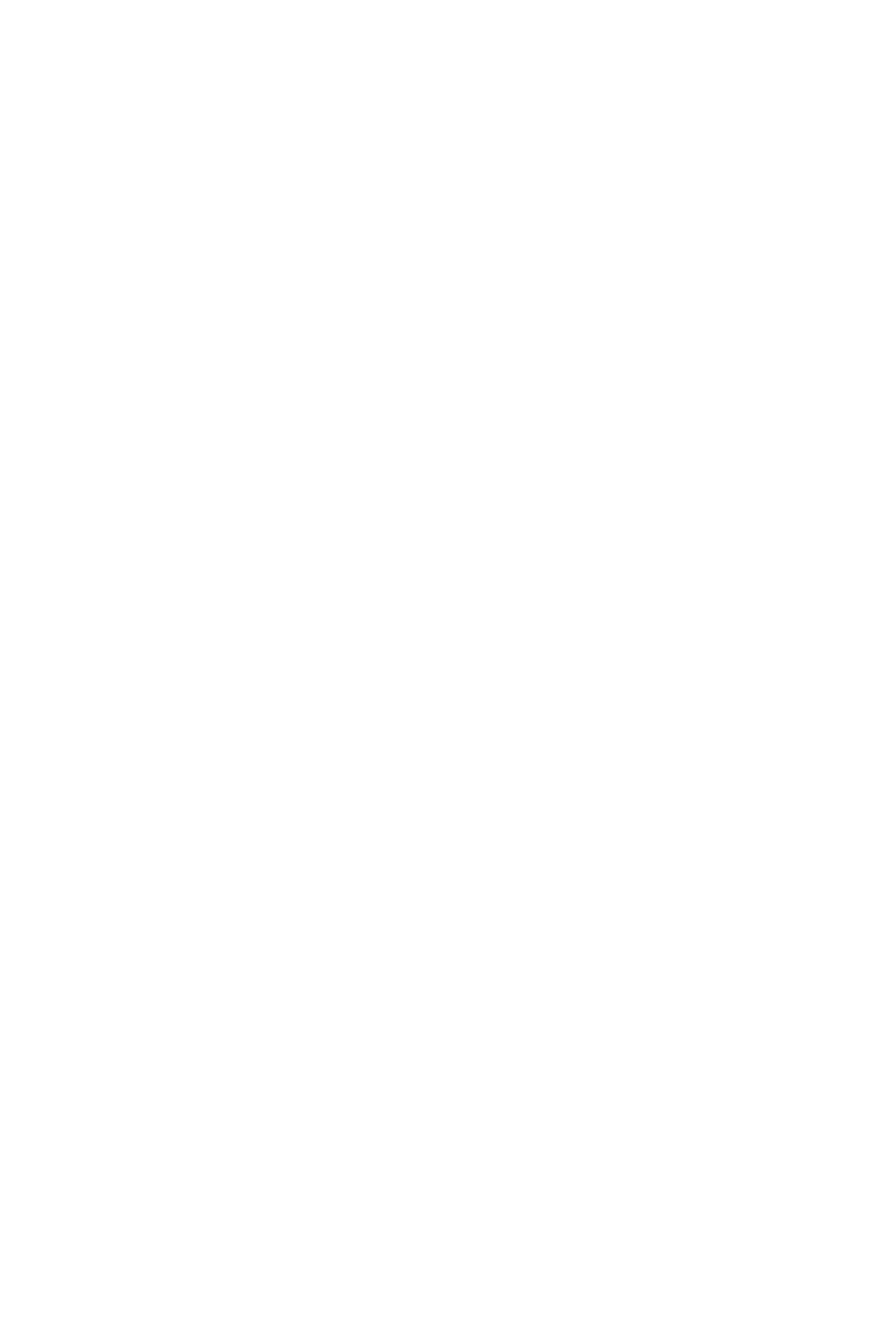
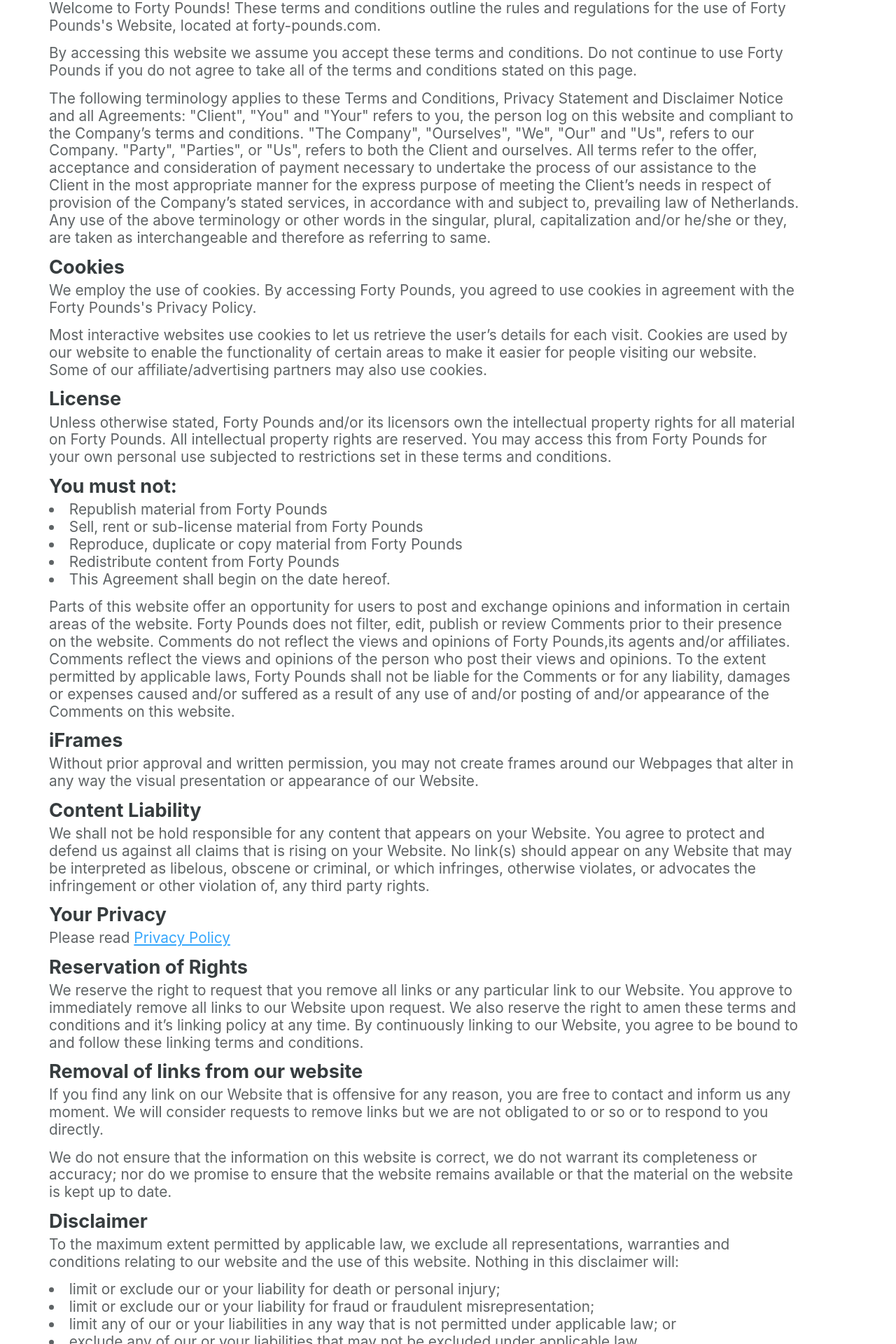
Before and after one commit to ruairidhflint/40lbs-frontend, a React (Create React App) app: page /terms in a window 1280 px wide. Shown: the part 240-2160 px from the top of the page at 70% size. Before the commit the page ends 800 px from the top, so only its background shows below. Built offline with nearby package versions, Linux system fonts and the light colour scheme.

Commit message:
Responsively style terms and conditions page

```diff
--- a/src/App.js
+++ b/src/App.js
@@ -5,6 +5,7 @@ import { Route } from 'react-router-dom';
 import Navigation from './Components/LandingPageComponents/Navigation';
 import LandingPage from './Views/Landing';
 import LoginRegister from './Views/LoginRegister';
+import TermsAndConditions from './Views/TandC';
 
 function App() {
   return (
@@ -12,8 +13,8 @@ function App() {
       <Route path="/" component={Navigation} />
       <Route exact path="/" component={LandingPage} />
       <Route path="/(login|register)/" component={LoginRegister} />
+      <Route path="/terms" component={TermsAndConditions} />
     </div>
   );
 }
-
 export default App;
--- a/src/Views/TandC.js
+++ b/src/Views/TandC.js
@@ -1,8 +1,242 @@
 import React from 'react';
-import styled from 'styled-components'
+import styled from 'styled-components';
+import { Link } from 'react-router-dom';
 
 function TermsAndConditions() {
-    return (
-        <h1>Terms and Conditions</h1>
-    )
+  return (
+    <StyledTermContainer>
+      <h3>Terms and Conditions</h3>
+      <h6>Last Updated: 21/05/2020</h6>
+      <p>
+        Welcome to Forty Pounds! These terms and conditions outline the rules
+        and regulations for the use of Forty Pounds's Website, located at
+        forty-pounds.com.{' '}
+      </p>
+
+      <p>
+        By accessing this website we assume you accept these terms and
+        conditions. Do not continue to use Forty Pounds if you do not agree to
+        take all of the terms and conditions stated on this page.
+      </p>
+
+      <p>
+        The following terminology applies to these Terms and Conditions, Privacy
+        Statement and Disclaimer Notice and all Agreements: "Client", "You" and
+        "Your" refers to you, the person log on this website and compliant to
+        the Company’s terms and conditions. "The Company", "Ourselves", "We",
+        "Our" and "Us", refers to our Company. "Party", "Parties", or "Us",
+        refers to both the Client and ourselves. All terms refer to the offer,
+        acceptance and consideration of payment necessary to undertake the
+        process of our assistance to the Client in the most appropriate manner
+        for the express purpose of meeting the Client’s needs in respect of
+        provision of the Company’s stated services, in accordance with and
+        subject to, prevailing law of Netherlands. Any use of the above
+        terminology or other words in the singular, plural, capitalization
+        and/or he/she or they, are taken as interchangeable and therefore as
+        referring to same.{' '}
+      </p>
+
+      <h4>Cookies</h4>
+      <p>
+        We employ the use of cookies. By accessing Forty Pounds, you agreed to
+        use cookies in agreement with the Forty Pounds's Privacy Policy.
+      </p>
+
+      <p>
+        Most interactive websites use cookies to let us retrieve the user’s
+        details for each visit. Cookies are used by our website to enable the
+        functionality of certain areas to make it easier for people visiting our
+        website. Some of our affiliate/advertising partners may also use
+        cookies.
+      </p>
+
+      <h4>License</h4>
+      <p>
+        Unless otherwise stated, Forty Pounds and/or its licensors own the
+        intellectual property rights for all material on Forty Pounds. All
+        intellectual property rights are reserved. You may access this from
+        Forty Pounds for your own personal use subjected to restrictions set in
+        these terms and conditions.
+      </p>
+
+      <h4>You must not:</h4>
+      <ul>
+        <li>Republish material from Forty Pounds</li>
+        <li>Sell, rent or sub-license material from Forty Pounds</li>
+        <li>Reproduce, duplicate or copy material from Forty Pounds</li>
+        <li>Redistribute content from Forty Pounds</li>
+        <li>This Agreement shall begin on the date hereof.</li>
+      </ul>
+
+      <p>
+        Parts of this website offer an opportunity for users to post and
+        exchange opinions and information in certain areas of the website. Forty
+        Pounds does not filter, edit, publish or review Comments prior to their
+        presence on the website. Comments do not reflect the views and opinions
+        of Forty Pounds,its agents and/or affiliates. Comments reflect the views
+        and opinions of the person who post their views and opinions. To the
+        extent permitted by applicable laws, Forty Pounds shall not be liable
+        for the Comments or for any liability, damages or expenses caused and/or
+        suffered as a result of any use of and/or posting of and/or appearance
+        of the Comments on this website.
+      </p>
+
+      <h4>iFrames</h4>
+      <p>
+        Without prior approval and written permission, you may not create frames
+        around our Webpages that alter in any way the visual presentation or
+        appearance of our Website.
+      </p>
+
+      <h4>Content Liability</h4>
+      <p>
+        We shall not be hold responsible for any content that appears on your
+        Website. You agree to protect and defend us against all claims that is
+        rising on your Website. No link(s) should appear on any Website that may
+        be interpreted as libelous, obscene or criminal, or which infringes,
+        otherwise violates, or advocates the infringement or other violation of,
+        any third party rights.
+      </p>
+
+      <h4>Your Privacy</h4>
+      <p>
+        Please read <Link to="/privacy">Privacy Policy</Link>
+      </p>
+
+      <h4>Reservation of Rights</h4>
+      <p>
+        We reserve the right to request that you remove all links or any
+        particular link to our Website. You approve to immediately remove all
+        links to our Website upon request. We also reserve the right to amen
+        these terms and conditions and it’s linking policy at any time. By
+        continuously linking to our Website, you agree to be bound to and follow
+        these linking terms and conditions.
+      </p>
+
+      <h4>Removal of links from our website</h4>
+      <p>
+        If you find any link on our Website that is offensive for any reason,
+        you are free to contact and inform us any moment. We will consider
+        requests to remove links but we are not obligated to or so or to respond
+        to you directly.
+      </p>
+
+      <p>
+        We do not ensure that the information on this website is correct, we do
+        not warrant its completeness or accuracy; nor do we promise to ensure
+        that the website remains available or that the material on the website
+        is kept up to date.
+      </p>
+
+      <h4>Disclaimer</h4>
+      <p>
+        To the maximum extent permitted by applicable law, we exclude all
+        representations, warranties and conditions relating to our website and
+        the use of this website. Nothing in this disclaimer will:
+      </p>
+
+      <ul>
+        <li>
+          limit or exclude our or your liability for death or personal injury;
+        </li>
+        <li>
+          limit or exclude our or your liability for fraud or fraudulent
+          misrepresentation;
+        </li>
+        <li>
+          limit any of our or your liabilities in any way that is not permitted
+          under applicable law; or
+        </li>
+        <li>
+          exclude any of our or your liabilities that may not be excluded under
+          applicable law.
+        </li>
+        <li>
+          The limitations and prohibitions of liability set in this Section and
+          elsewhere in this disclaimer: (a) are subject to the preceding
+          paragraph; and (b) govern all liabilities arising under the
+          disclaimer, including liabilities arising in contract, in tort and for
+          breach of statutory duty.
+        </li>
+      </ul>
+
+      <p>
+        As long as the website and the information and services on the website
+        are provided free of charge, we will not be liable for any loss or
+        damage of any nature.
+      </p>
+    </StyledTermContainer>
+  );
 }
+
+const StyledTermContainer = styled.section`
+  max-width: 1220px;
+  margin: 0 auto;
+  padding: 4rem 2rem;
+
+  h3 {
+    font-size: 3.5rem;
+    margin-bottom: 0.5rem;
+    padding: 0;
+
+    @media (max-width: 600px) {
+      font-size: 3rem;
+    }
+  }
+
+  h4 {
+    font-size: 1.7rem;
+    font-weight: bolder;
+    margin-bottom: 0.5rem;
+    padding-left: 0.5rem;
+  }
+
+  h6 {
+    font-style: italic;
+    font-size: 1rem;
+    opacity: 0.7;
+    margin-bottom: 2rem;
+    padding-left: 0.5rem;
+  }
+
+  ul {
+    list-style-type: disc;
+    list-style-position: inside;
+    margin-bottom: 0.9rem;
+  }
+
+  li {
+    padding-left: 0.5rem;
+    font-size: 1.3rem;
+    line-height: 1.2;
+    opacity: 0.8;
+
+    @media (max-width: 600px) {
+      font-size: 1.1rem;
+    }
+  }
+
+  p {
+    padding-left: 0.5rem;
+    max-width: 1080px;
+    font-size: 1.3rem;
+    line-height: 1.2;
+    opacity: 0.8;
+    margin-bottom: 0.9rem;
+
+    @media (max-width: 600px) {
+      font-size: 1.1rem;
+    }
+
+    a {
+      transition: color 0.2s ease-in-out;
+      color: ${(props) => props.theme.mainBlue};
+      :hover {
+        color: ${(props) => props.theme.green};
+        transition: color 0.2s ease-in-out;
+      }
+    }
+  }
+`;
+
+export default TermsAndConditions;
```
